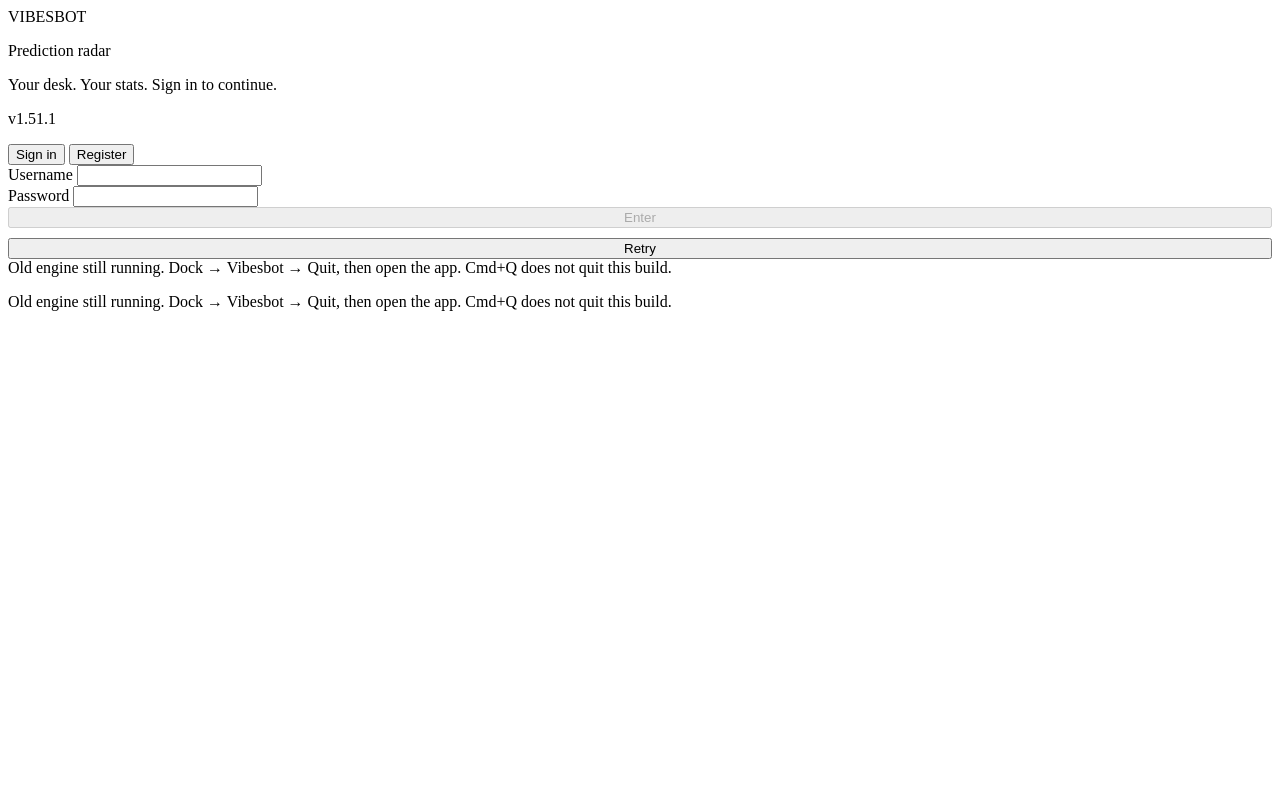
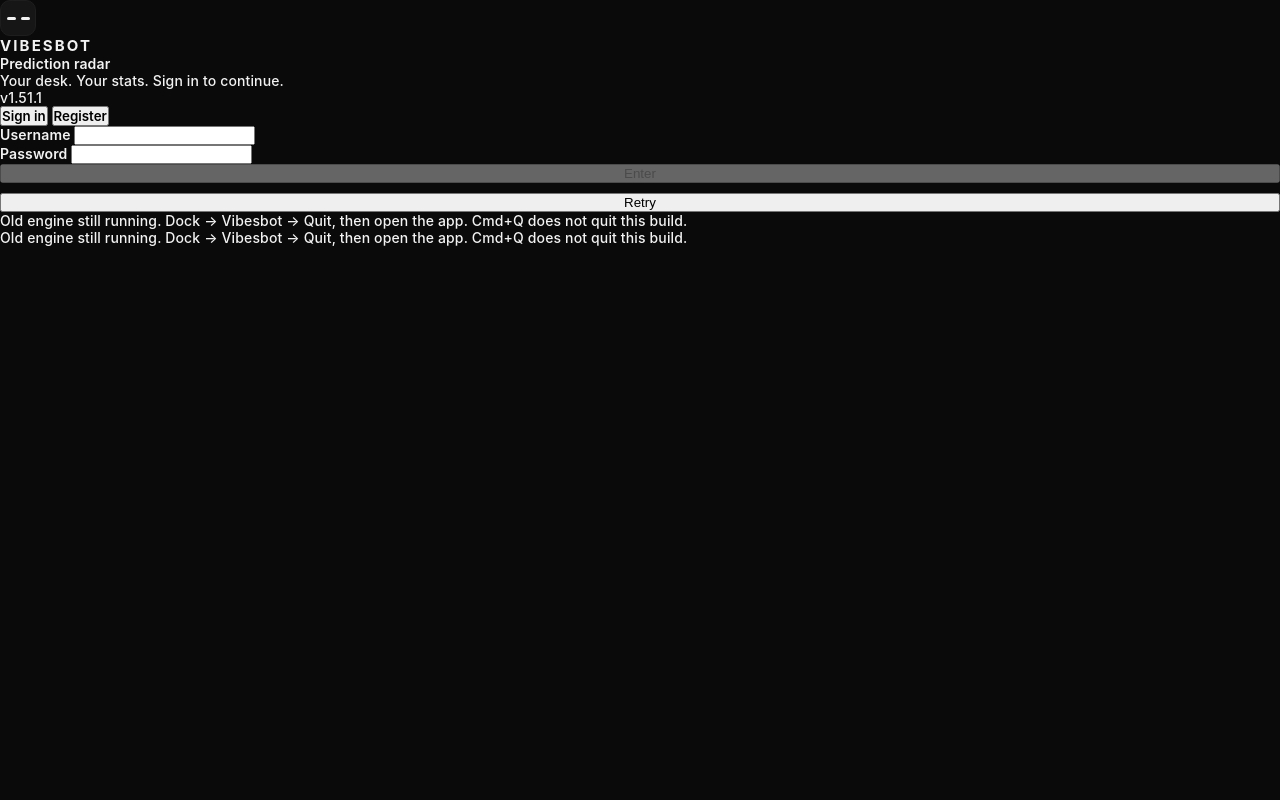
Before and after one commit to knull66/Vibesbot, a Python web app: template web/templates/login.html in a window 1280 px wide. Run offline with Jinja, Linux system fonts and the light colour scheme; the template is opened without the code that fills it, so the values that code supplies are empty.

Commit message:
fix: put real v1.52.0 body for web/static/styles.css

```diff
--- a/web/static/styles.css
+++ b/web/static/styles.css
@@ -1 +1,186 @@
-PLACEHOLDER_LOAD_FROM_/tmp/READY_web__static__styles.css.json
+/* ═══════════════════════════════════════════════════════════
+   VIBESBOT — Matte desk
+   Quiet black, hairline rules, numbers first
+   ═══════════════════════════════════════════════════════════ */
+
+:root {
+    --bg: #0a0a0a;
+    --bg-elevated: #111111;
+    --glass: #111111;
+    --glass-strong: #141414;
+    --glass-soft: #161616;
+    --highlight: rgba(255, 255, 255, 0.08);
+    --stroke: #1e1e1e;
+    --stroke-strong: #2a2a2a;
+
+    --accent: #ececec;
+    --accent-bright: #ffffff;
+    --accent-dim: rgba(255, 255, 255, 0.06);
+    --accent-glow: transparent;
+    --accent-stroke: #2a2a2a;
+    --system-blue: #0a84ff;
+
+    --up: #3dd68c;
+    --up-dim: rgba(61, 214, 140, 0.10);
+    --up-glow: transparent;
+
+    --down: #f07187;
+    --down-dim: rgba(240, 113, 135, 0.10);
+    --down-glow: transparent;
+
+    --warning: #d6c27a;
+    --warning-dim: rgba(214, 194, 122, 0.10);
+
+    --text: #f2f2f2;
+    --text-dim: #9a9a9a;
+    --text-muted: #6d6d6d;
+
+    --radius-xl: 12px;
+    --radius-lg: 10px;
+    --radius-md: 8px;
+    --radius-sm: 6px;
+    --radius-pill: 6px;
+
+    --blur: none;
+    --shadow: none;
+    --inset: none;
+
+    --font: -apple-system, BlinkMacSystemFont, 'SF Pro Text', 'Segoe UI', system-ui, sans-serif;
+    --font-mono: ui-monospace, 'SF Mono', Menlo, Consolas, monospace;
+
+    /* legacy aliases used by inline HTML */
+    --bg-dark: var(--bg);
+    --bg-main: var(--bg-elevated);
+    --bg-card: var(--glass-strong);
+    --bg-panel: var(--glass);
+    --bg-hover: rgba(255, 255, 255, 0.06);
+    --border: var(--stroke);
+    --border-glow: var(--stroke-strong);
+}
+
+* { margin: 0; padding: 0; box-sizing: border-box; }
+
+html, body {
+    max-width: 100%;
+    overflow-x: hidden;
+}
+
+body {
+    font-family: var(--font);
+    font-size: 14px;
+    font-weight: 450;
+    letter-spacing: 0.01em;
+    background: var(--bg);
+    color: var(--text);
+    min-height: 100vh;
+    overflow: hidden;
+    -webkit-font-smoothing: antialiased;
+}
+
+.brand-name,
+.panel-title,
+.tab,
+.settings-tab,
+.login-tab,
+.mobile-nav-btn,
+.modal-title,
+.status-label,
+.main-stat-label,
+.stat-label,
+.price-label,
+.form-group label,
+.lobby-kicker {
+    font-family: var(--font);
+    font-weight: 600;
+}
+
+/* ═══════════════════════════════════════════════════════════
+   APP LAYOUT
+   ═══════════════════════════════════════════════════════════ */
+
+.app {
+    display: flex;
+    flex-direction: column;
+    height: 100vh;
+    height: 100dvh;
+    max-width: 100%;
+    overflow: hidden;
+    background: var(--bg);
+}
+
+/* ═══════════════════════════════════════════════════════════
+   HEADER
+   ═══════════════════════════════════════════════════════════ */
+
+.header {
+    display: flex;
+    align-items: center;
+    justify-content: space-between;
+    gap: 12px;
+    padding: 8px 14px;
+    margin: 0;
+    min-height: 48px;
+    background: #141414;
+    border: none;
+    border-bottom: 1px solid var(--stroke);
+    border-radius: 0;
+    box-shadow: none;
+    flex-shrink: 0;
+}
+
+.header-drag {
+    flex: 1 1 auto;
+    min-width: 28px;
+    align-self: stretch;
+}
+
+.brand {
+    display: flex;
+    align-items: center;
+    gap: 12px;
+}
+
+.brand-icon {
+    width: 36px;
+    height: 36px;
+    background: #161616;
+    border-radius: 10px;
+    display: flex;
+    align-items: center;
+    justify-content: center;
+    gap: 5px;
+    border: 1px solid var(--stroke);
+    box-shadow: none;
+    position: relative;
+}
+
+.brand-icon::before { content: none; }
+
+.brand-icon .eye {
+    width: 9px;
+    height: 3px;
+    border-radius: 99px;
+    background: var(--text);
+    box-shadow: none;
+    animation: blink 4.5s infinite;
+}
+
+@keyframes blink {
+    0%, 92%, 100% { opacity: 1; transform: scaleY(1); }
+    95% { opacity: 0.25; transform: scaleY(0.15); }
+}
+
+.brand-name {
+    font-family: var(--font);
+    font-size: 15px;
+    font-weight: 700;
+    color: var(--text);
+    letter-spacing: 0.14em;
+}
+
+.brand-tag {
+    font-size: 11px;
+    font-weight: 500;
+    color: var(--text-muted);
+    letter-spacing: 0.08em;
+    text-transform: uppercase
```
